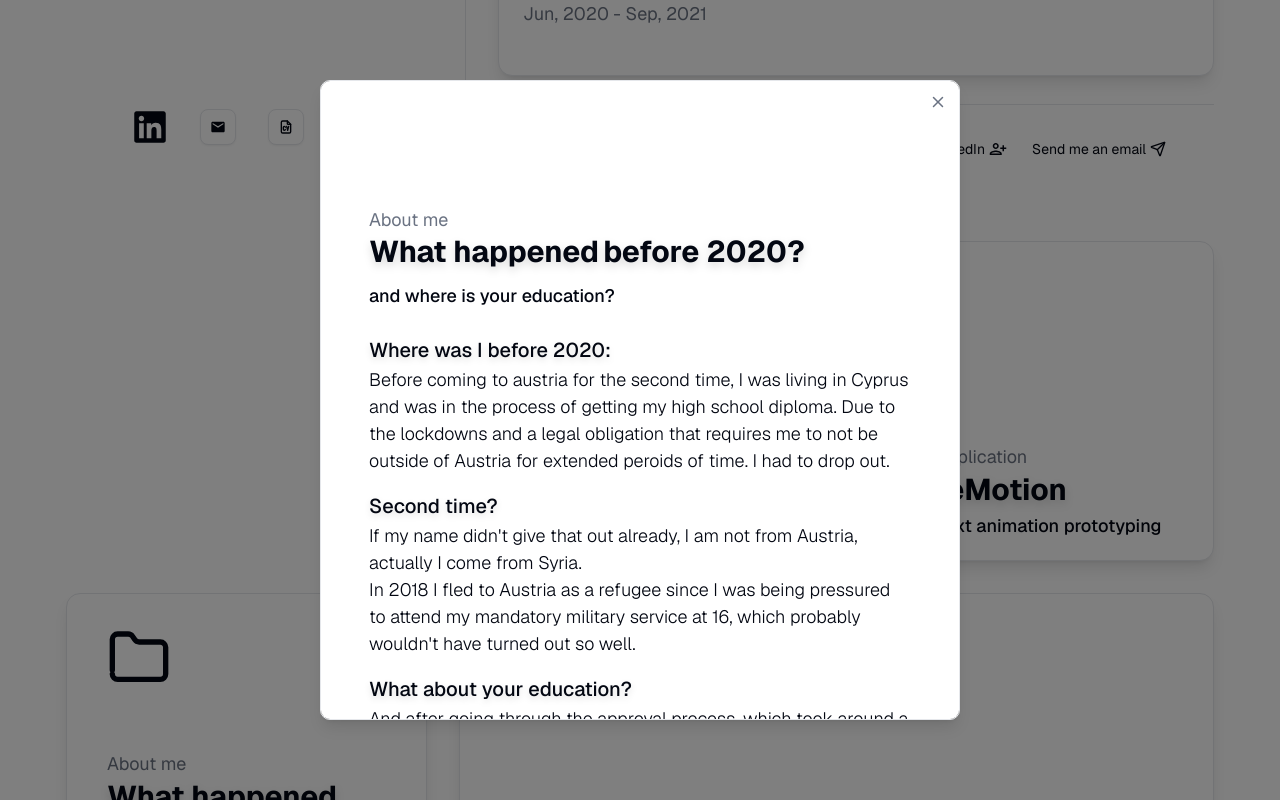
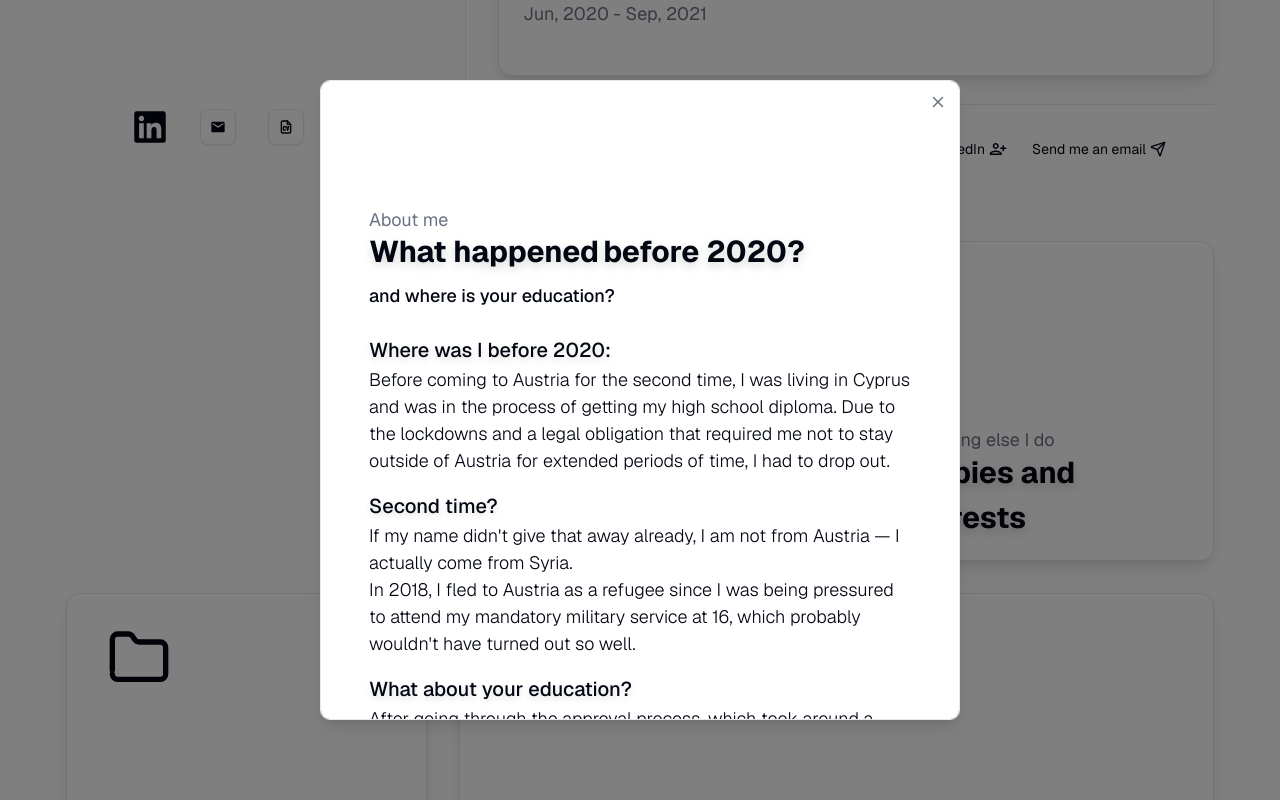
Before and after one commit to HouseinIsProgramming/aMoreElegantPortfolio, a Next.js app: page / in a window 1280 px wide. Both pictures are taken after a click on the element 443 px from the left and 2822 px from the top of the page. Shown: the part 2422-3222 px from the top of the page. Built offline with nearby package versions, Linux system fonts and the light colour scheme.

Commit message:
adding new content inside the bentoboxes

```diff
--- a/app/globals.css
+++ b/app/globals.css
@@ -163,7 +163,11 @@ sub {
 }
 
 strong {
-  @apply font-bold text-foreground;
+  @apply font-semibold text-foreground;
+}
+
+em {
+  @apply [font-style:oblique_9deg] text-foreground;
 }
 
 .bg-card {
--- a/components/BentoBoxes.jsx
+++ b/components/BentoBoxes.jsx
@@ -7,9 +7,10 @@ export const BentoBoxes = () => {
   return (
     <section className="container mb-96 grid-cols-1 sm:grid-cols-2 lg:grid-cols-3 grid gap-8">
       <MorphingBentocard data={projectsData.before2020} />
+      <MorphingBentocard data={projectsData.interests} />
+      <MorphingBentocard data={projectsData.startout} />
+      <MorphingBentocard data={projectsData.pixeldoodle} />
       <MorphingBentocard data={projectsData.typemotion} />
-      <MorphingBentocard data={projectsData.interests} />
-      <MorphingBentocard data={projectsData.pixeldoodle} />
     </section>
   );
 };
@@ -78,36 +79,75 @@ const projectsData = {
     tag: "About me",
     subtitle: "and where is your education?",
     hoverText: "Find out more about my story, and how I ended up in austria",
-    link1Href: "#", // Replace with actual primary link (e.g., Live Site)
-    link2Href: "#", // Replace with actual secondary link (e.g., GitHub)
+    link1Href: "#",
+    link2Href: "#",
     details: [
       {
         heading: "Where was I before 2020:",
         paragraphs: [
-          "Before coming to austria for the second time, I was living in Cyprus and was in the process of getting my high school diploma. Due to the lockdowns and a legal obligation that requires me to not be outside of Austria for extended peroids of time. I had to drop out.",
+          "Before coming to Austria for the second time, I was living in Cyprus and was in the process of getting my high school diploma. Due to the lockdowns and a legal obligation that required me not to stay outside of Austria for extended periods of time, I had to drop out.",
         ],
       },
       {
         heading: "Second time?",
         paragraphs: [
-          `If my name didn't give that out already, I am not from Austria, actually I come from Syria.
-          In 2018 I fled to Austria as a refugee since I was being pressured to attend my mandatory military service at 16, which probably wouldn't have turned out so well.`,
+          `If my name didn't give that away already, I am not from Austria — I actually come from Syria.
+      In 2018, I fled to Austria as a refugee since I was being pressured to attend my mandatory military service at 16, which _probably_ wouldn't have turned out so well.`,
         ],
       },
       {
         heading: "What about your education?",
         paragraphs: [
-          `And after going through the approval process, which took around a year of waiting around, I tried attending school, which only made me realise that there is no way that I will be done in reasonable time frame. I was pushed back 2 years and still learn the language, so I would have had about 4 years when I actually was only missing 1.`,
-          `So I decided to go to Cyprus and try to finish my school there, since I attended international schools my entire life, english was not a problem. which sadly also didn't turn out well like I mentioned already.`,
+          `After going through the approval process, which took around a year of waiting around, I tried attending school — which only made me realize that there was no way I’d be done in a reasonable timeframe. I was pushed back two years and still had to learn the language, so I would have needed about **4 years**, even though I was actually only missing one.`,
+          `So I decided to go to Cyprus and try to finish school there. Since I attended international schools my entire life, English was not a problem — but unfortunately, that didn’t turn out well either, as I mentioned earlier.`,
         ],
       },
       {
         heading: "Does it suck?",
         paragraphs: [
-          `Oh yes it does, I was the top student for pretty much the whole time that I was in school, and I have nothing to show for it.
-          But I am not the only one who went through this, and it taught me a lot in the process.`,
-          `I am just glad that I am provided good living conditions and the opportunity to purse my passions.
-          My glass will always be half full (the other half is also full, just with air).`,
+          `Oh yes, it does. I was the top student for pretty much the whole time I was in school — and I have *nothing* to show for it.
+      But I am not the only one who went through this, and it taught me a lot in the process.`,
+          `I’m just glad that I’m provided with good living conditions and the opportunity to pursue my passions.
+      My glass will always be half full — *the other half is also full, just with air*.`,
+        ],
+      },
+    ],
+  },
+
+  startout: {
+    id: "startout",
+    span: 1,
+    title: ["My First Program"],
+    tag: "Where it all began",
+    subtitle: "Command Line Calculator-TRON",
+    hoverText: "How a bad practice was the best mistakes that I ever made.",
+    link1Href: "#",
+    link2Href: "#",
+    details: [
+      {
+        heading: `How did I start out?`,
+        paragraphs: [
+          `My idea of programming before I started to code was being able to understand what "01110110 01101001 01101101 00100001" meant, so I decided to look up how it worked and wanted to make a program to turn anything I send it into binary.
+          so I picked Python, because everyone said it is either JavaScript or Python and Python had an objectively cooler name.
+          I downloaded PyCharm and just started googling everything, and figuring out how things worked. `,
+        ],
+      },
+      {
+        heading: "Is it ever done?",
+        paragraphs: [
+          `After finally figuring out how it works, how I can run a python program, do basic math operations, assigning variables and passing arguments. The program was done. You could enter any "String" and it would return it in binary. However, it was too simple, too easy, it couldn't have been it. So I started adding features to it. `,
+        ],
+      },
+      {
+        heading: "What else could I add?",
+        paragraphs: [
+          `Naturally, if it could turn anything into binary, it should be able to do it backwards, then copy it into your clipboard automatically, because why else would you want to look at 1s and 0s. But just binary? it should also be a normal calcuator, and then turn celsius into fahrenheit and vice versa, how about a password generator? Yes, it ended up with that much. A huge monolith of code that had a page long "switch case" to handle all the possible options that a user could choose.`,
+        ],
+      },
+      {
+        heading: "Too much for comfort",
+        paragraphs: [
+          `The common practice of modularizing code is for good reason. But I didn't know that, so my main.py file was THE .py file, and simply running the program took couple of attempts to figure out which argument I had to pass to make it run. So I started looking up solutions to make it easier, and came across Bash.`,
         ],
       },
     ],
@@ -115,23 +155,36 @@ const projectsData = {
 
   interests: {
     id: "interests",
-    title: ["What happened", "before 2020?"],
-    tag: "About me",
-    subtitle: "How did I end up here?",
-    hoverText: "Find out how programming has changed my life.",
+    title: ["Hobbies and", "interests"],
+    tag: "Everything else I do",
+    // subtitle: "How did I end up here?",
+    hoverText: "Working out, Reading, being outdoors and more.",
     link1Href: "#", // Replace with actual primary link (e.g., Live Site)
     link2Href: "#", // Replace with actual secondary link (e.g., GitHub)
     details: [
       {
-        heading: "Why I made this:",
+        // heading: "Why I made this:",
         paragraphs: [
-          "Creating **engaging** text animations often requires complex tools or libraries. TypeMotion aims to simplify this for common use cases.",
+          "I start _almost_ everyday with an hour dedicated to learning something, whether it is programming, reading a book or anything that I find interesting, I find that this sets me up for a good day and I don't have to worry about conserving energy for it, in contrast to if I did the same but at the end of the day.",
         ],
       },
       {
-        heading: "Key Features:",
+        heading: "The Gym",
         paragraphs: [
-          "Real-time preview, various animation presets, easy export options.",
+          `Right after my hour of learning — and a **self-made coffee**  and breakfast — comes undoubtedly my favorite time of the day: the gym. It's the one place that, no matter what’s going on in my life, has never disappointed me and has always had my back. After that, it’s off to work. `,
+        ],
+      },
+      {
+        heading: "Reading",
+        paragraphs: [
+          `Reading is a hobby I picked up during the lockdowns, and I’m glad I did. I used to scoff at people who said physical books aren’t the same as reading an e-book or something on your phone — until I actually tried it.
+          I mostly enjoy philosophy, self-help, science fiction, and the occasional novel or biography.`,
+        ],
+      },
+      {
+        paragraphs: [
+          `Other than that, I _try_ to spend as much time outdoors as I can. I enjoy taking long walks, letting my mind wander, or listening to an audiobook.
+          I also really enjoy cooking, tinkering with code or my Neovim configuration (_if you know, you know_), or just spending time with friends.`,
         ],
       },
     ],
--- a/components/morphing-bentocard.jsx
+++ b/components/morphing-bentocard.jsx
@@ -1,19 +1,19 @@
 "use client";
-
 import { Card, CardContent } from "@/components/ui/card";
 import {
   transitionSpring,
+  transitionSpringLight,
   transitionTween,
-  transitionSpringLight,
 } from "@/utils/motion-variants";
 import clsx from "clsx";
 import { AnimatePresence, motion } from "framer-motion";
-import { useEffect, useState, useRef } from "react";
+import { useEffect, useRef, useState } from "react";
+import ReactMarkdown from "react-markdown";
 import BorderSpotlight from "./motion-primitives/border-spotlight";
 import { FolderArrowSVG } from "./ui/motion-svgs.jsx";
-import ReactMarkdown from "react-markdown";
 
 const MotionCard = motion(Card);
+
 const MotionCardContent = motion(CardContent);
 
 export const MorphingBentocard = (props) => {
@@ -27,7 +27,6 @@ export const MorphingBentocard = (props) => {
   const [hoverTextHeight, setHoverTextHeight] = useState(0);
   const [contentDivHeight, setContentDivHeight] = useState(0);
   const [contentDivWidth, setContentDivWidth] = useState(0);
-
   const hoverTextRef = useRef(null);
   const contentDivRef = useRef(null); // Ref for the content div
 
@@ -37,16 +36,13 @@ export const MorphingBentocard = (props) => {
         handleClose();
       }
     };
-
     if (isOpenDialog) {
       window.addEventListener("keydown", handleKeyDown);
     }
-
     return () => {
       window.removeEventListener("keydown", handleKeyDown);
     };
   }, [isOpenDialog]);
-
   const handleClose = () => {
     setIsOpenDialog(false);
     setTimeout(() => {
@@ -89,7 +85,6 @@ export const MorphingBentocard = (props) => {
         layout
       >
         <BorderSpotlight />
-
         <MotionCardContent
           className="flex flex-col h-full justify-between"
           layout
@@ -98,18 +93,17 @@ export const MorphingBentocard = (props) => {
             className="flex w-full" // Using flex here allows translateX to work within the line
             animate={{
               x:
-                isHovered && (contentDivHeight > 130) & (contentDivWidth < 250)
+                isHovered && contentDivHeight > 130 && contentDivWidth < 250 // Fixed logical AND operator
                   ? contentDivWidth - 32
                   : 0,
             }}
-            transition={transitionSpring}
+            transition={transitionSpring} // Used spring here for consistency, adjust if needed
           >
             <FolderArrowSVG isHovered={isHovered} />
           </motion.div>
-
           <motion.div
             ref={contentDivRef} // Attach ref here
-            animate={{ translateY: isHovered ? -(hoverTextHeight + 6) : 0 }}
+            animate={{ translateY: isHovered ? -(hoverTextHeight + 12) : 0 }}
             transition={transitionSpring}
           >
             <motion.sub
@@ -149,10 +143,11 @@ export const MorphingBentocard = (props) => {
           </motion.div>
         </MotionCardContent>
       </MotionCard>
-
+      {/* Modal controlled by AnimatePresence */}
       <AnimatePresence>
         {isOpenDialog && (
           <>
+            {/* Overlay remains the same */}
             <motion.div
               key="overlay"
               initial={{ opacity: 0 }}
@@ -161,7 +156,6 @@ export const MorphingBentocard = (props) => {
               className="fixed inset-0 bg-black/50 z-50 w-screen h-screen"
               onClick={handleClose}
             />
-
             <div className="fixed w-fit h-fit m-auto col-span-2 inset-0 z-50 flex items-center justify-center p-4">
               <MotionCard
                 key="modal-card"
@@ -178,7 +172,6 @@ export const MorphingBentocard = (props) => {
                     >
                       {props.data.tag}
                     </motion.sub>
-
                     <motion.h2
                       layoutId={layoutId + "title"}
                       transition={transitionTween}
@@ -204,25 +197,36 @@ export const MorphingBentocard = (props) => {
                           {props.data.hoverText}
                         </p>
                       </motion.div>
-                      <div className="mt-8 flex flex-col gap-6">
+
+                      <motion.div
+                        exit={{ filter: "blur(5px)" }}
+                        initial={{ filter: "blur(5px)" }}
+                        animate={{ filter: "blur(0px)" }}
+                        transition={transitionTween}
+                        className="mt-8 flex flex-col gap-6"
+                      >
                         {props.data.details.map((section, i) => (
                           <div key={i}>
                             <h3 className="text-lg font-semibold !leading-4">
                               {section.heading}
                             </h3>
-                            <div className="!leading-0 text-sm font-light">
+                            <div className="!leading-0  text-sm font-light">
                               {section.paragraphs.map((text, j) => (
                                 <ReactMarkdown key={j}>{text}</ReactMarkdown>
                               ))}
                             </div>
                           </div>
                         ))}
-                      </div>
+                      </motion.div>
                     </div>
                   </div>
                 </MotionCardContent>
 
-                <button
+                <motion.button
+                  exit={{ filter: "blur(5px)" }}
+                  initial={{ filter: "blur(5px)" }}
+                  animate={{ filter: "blur(0px)" }}
+                  transition={transitionTween}
                   onClick={handleClose}
                   className="absolute cursor-pointer top-2 right-2 p-1 text-muted-foreground hover:text-foreground"
                   aria-label="Close"
@@ -241,7 +245,7 @@ export const MorphingBentocard = (props) => {
                     <line x1="18" y1="6" x2="6" y2="18"></line>
                     <line x1="6" y1="6" x2="18" y2="18"></line>
                   </svg>
-                </button>
+                </motion.button>
               </MotionCard>
             </div>
           </>
```
